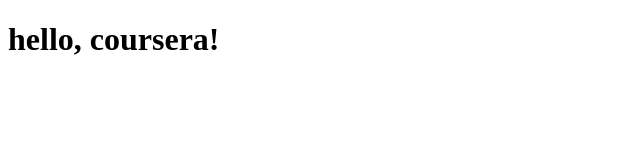
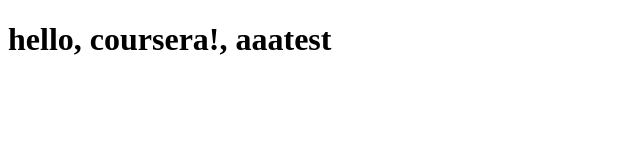
Before and after one commit to QamarHazuki/twst, a plain HTML site: page site/index.html in a window 1280 px wide. Shown: the whole page, without its empty margins (0-640 px from the left). Drawn offline with Linux system fonts and the light colour scheme.

Commit message:
small addition

```diff
--- a/site/index.html
+++ b/site/index.html
@@ -7,7 +7,7 @@
 </head>
 
 <body>
-    <h1>hello, coursera!</h1>
+    <h1>hello, coursera!, aaatest</h1>
 </body>
 
 </html>
```
